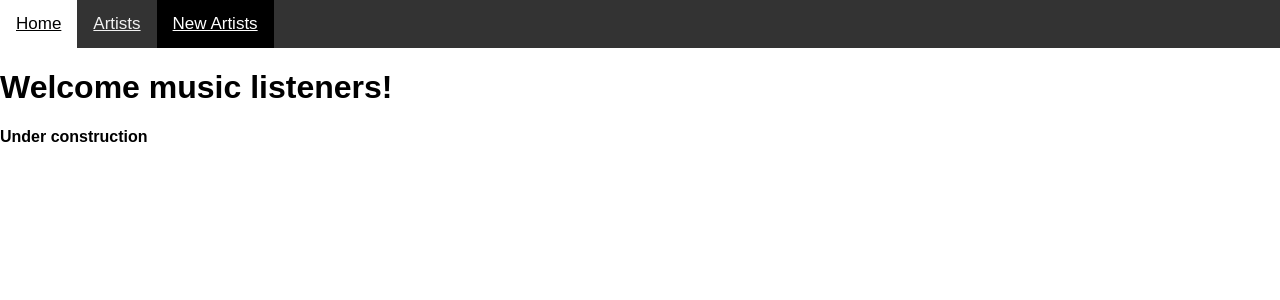
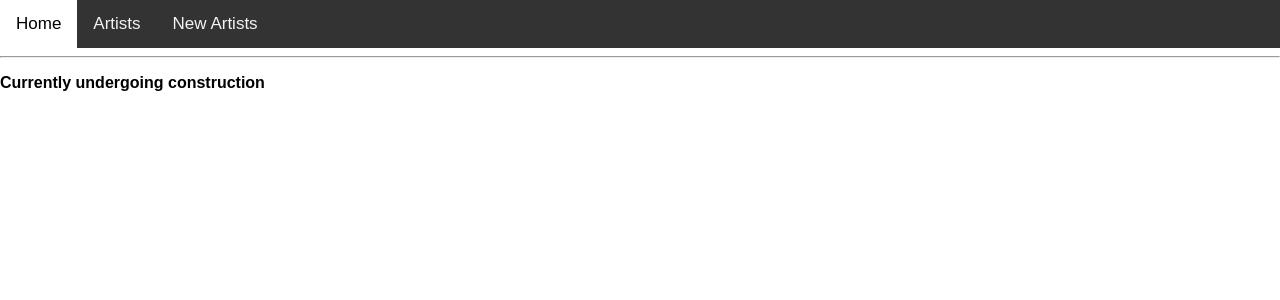
Before and after one commit to AidanD-boot/ZeroWasteMarket, a Flask app: template app/templates/addArtist.html in a window 1280 px wide. Shown: the top 300 px of the page. Run offline with Flask 2, Linux system fonts and the light colour scheme; the template is opened without the code that fills it, so the values that code supplies are empty.

Commit message:
Finished landing page

```diff
--- a/app/templates/addArtist.html
+++ b/app/templates/addArtist.html
@@ -1,47 +1,4 @@
-<!DOCTYPE html>
-<html lang="en">
-<head>
-    <meta charset="UTF-8">
-    <title>Online Music Lib</title>
-    <style>
-body {
-  margin: 0;
-  font-family: Arial, Helvetica, sans-serif;
-}
-
-.topnav {
-  overflow: hidden;
-  background-color: #333;
-}
-
-.topnav a {
-  float: left;
-  color: #f2f2f2;
-  text-align: center;
-  padding: 14px 16px;
-  font-size: 17px;
-}
-
-.topnav a:hover {
-  background-color: #ffffff;
-  color: black;
-}
-
-.topnav a.active {
-  background-color: #000000;
-  color: white;
-}
-</style>
-</head>
-<body>
-
-<div class="topnav">
-  <a href="base.html">Home</a>
-  <a href="artists.html">Artists</a>
-  <a class="active" href="addArtist.html">New Artists</a>
-</div>
-
-<h1>Welcome music listeners!</h1>
-<p><b>Under construction</b></p>
-</body>
-</html>
+{% extends "base.html" %}
+{% block content %}
+<p><b>Currently undergoing construction</b></p>
+{% endblock %}
--- a/app/templates/base.html
+++ b/app/templates/base.html
@@ -20,6 +20,7 @@
   text-align: center;
   padding: 14px 16px;
   font-size: 17px;
+    text-decoration: none;
 }
 
 .topnav a:hover {
@@ -35,13 +36,12 @@
 </head>
 <body>
 
-<div class="topnav">
-  <a class="active" href="base.html">Home</a>
-  <a href="artists.html">Artists</a>
-  <a href="addArtist.html">New Artists</a>
-</div>
-
-<h1>Welcome music listeners!</h1>
-<p><b>Under construction</b></p>
+    <div class="topnav">
+        <a href="index.html">Home</a>
+        <a href="artists.html">Artists</a>
+        <a href="addArtist.html">New Artists</a>
+    </div>
+    <hr>
+    {% block content %}{% endblock %}
 </body>
 </html>
--- /dev/null
+++ b/app/templates/index.html
@@ -0,0 +1,5 @@
+{% extends "base.html" %}
+{% block content %}
+        <h1>Welcome to the online music DB!</h1>
+        <div><p>This is a website that contains information about some of Aidan's favorite bands and music.</p></div>
+{% endblock %}
```
Also changed, not shown: app/routes.py (+40 -4 lines), app/templates/artist.html (added, +16 -0 lines), app/templates/artists.html (+7 -47 lines).
